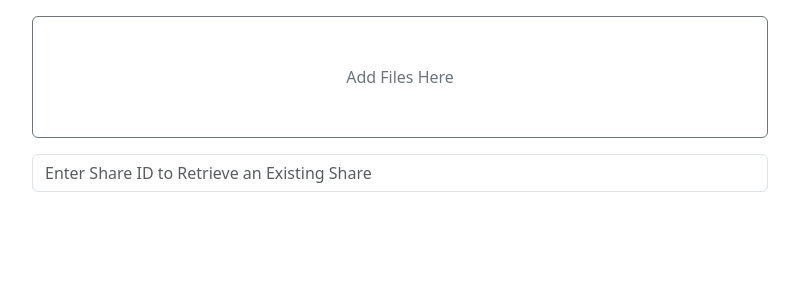
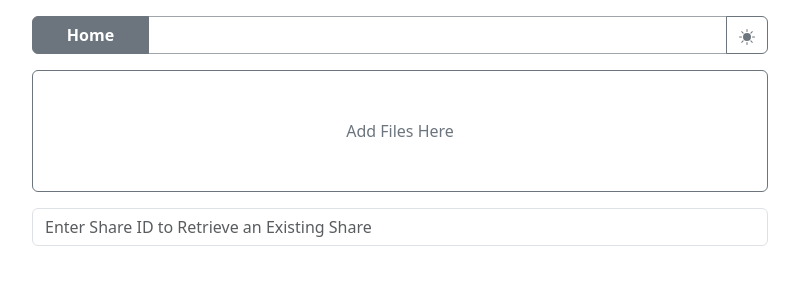
Before and after one commit to EnjoyBacon7/cbFiles, a React (Create React App) app in the folder web/: page / in a window 1280 px wide. Shown: the top 300 px of the page, without its empty margins (240-1039 px from the left). Built offline with nearby package versions, Linux system fonts and the light colour scheme.

Commit message:
Implemented navbar header

```diff
--- a/web/src/routes/CbRoot.js
+++ b/web/src/routes/CbRoot.js
@@ -3,6 +3,9 @@ import React, { useState } from "react";
 import { useNavigate } from "react-router-dom";
 import CbUpload from "../components/CbUpload";
 import Form from "react-bootstrap/Form";
+
+// Local imports
+import CbHeader from "../components/CbHeader";
 
 // Root Component
 export function CbRoot() {
@@ -21,6 +24,7 @@ export function CbRoot() {
 
     return (
         <div>
+            <CbHeader />
             <CbUpload />
             <Form className="mt-3" onChange={handleChange} onSubmit={handleRedirect}>
                 <Form.Group>
--- a/web/src/routes/CbShare.js
+++ b/web/src/routes/CbShare.js
@@ -6,6 +6,7 @@ import Row from 'react-bootstrap/esm/Row';
 // Local imports
 import CbUpload from '../components/CbUpload';
 import CbFile from '../components/CbFile';
+import CbHeader from '../components/CbHeader';
 
 // Share instance component
 export function CbShare() {
@@ -42,6 +43,7 @@ export function CbShare() {
 
     return (
         <div>
+            <CbHeader />
             <CbUpload loadFiles={loadFiles}/>
             <div>
                 <Row className='justify-content-center'>
```
